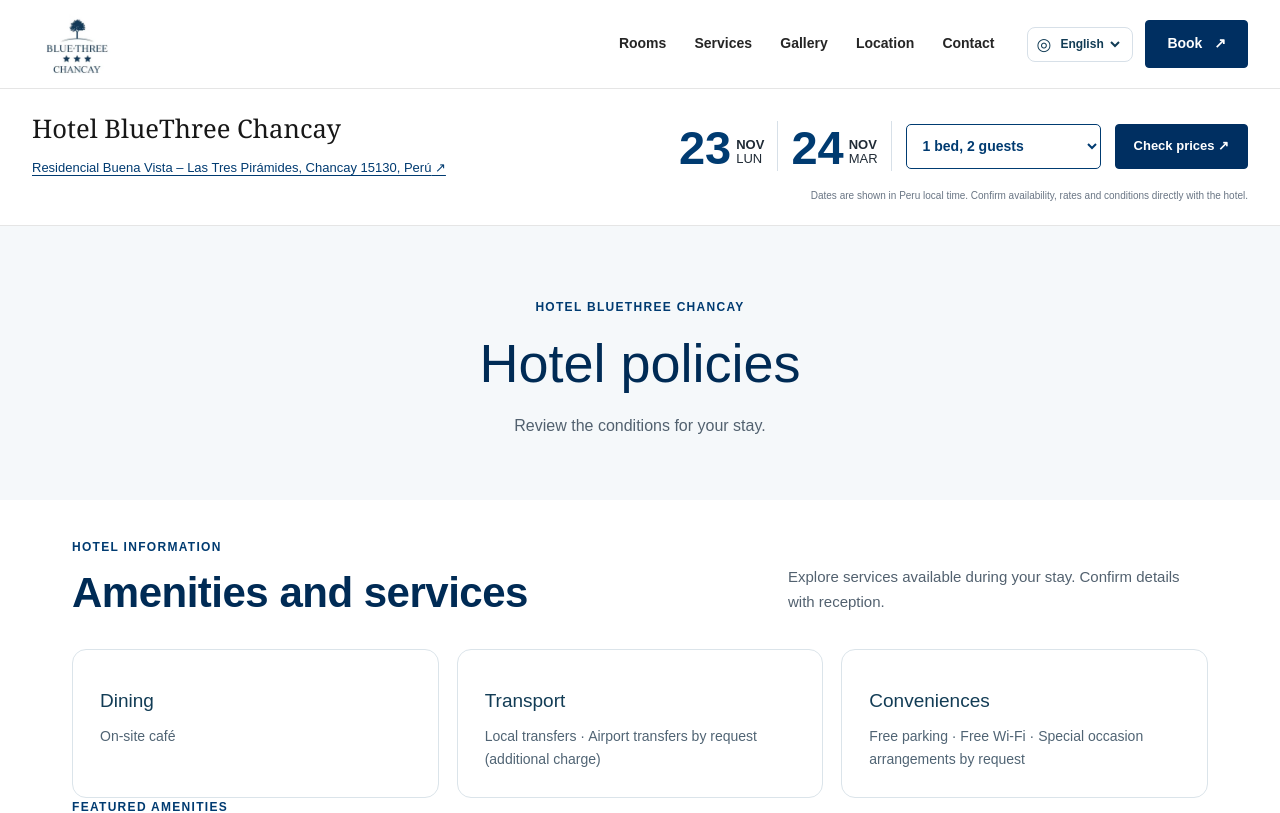
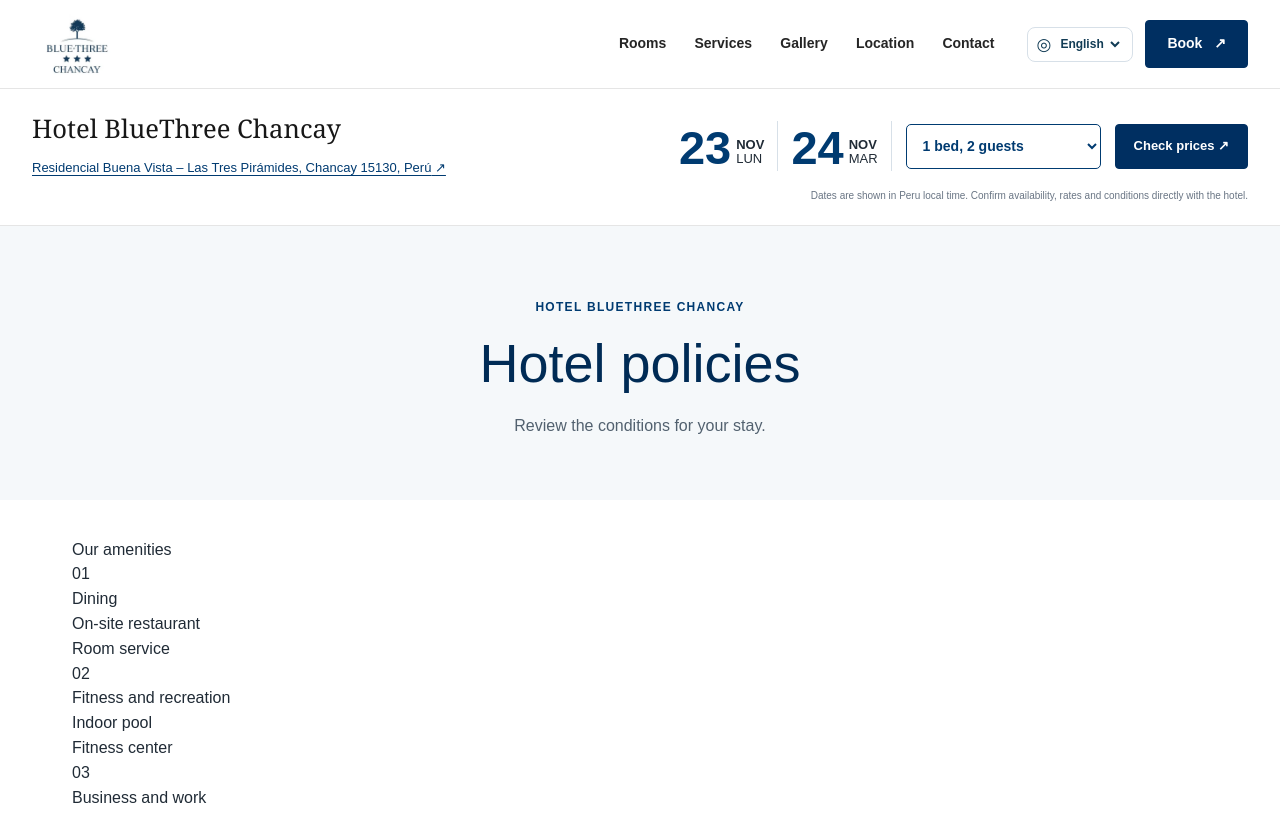
Before and after one commit to camilogomez17/hotelBlueThree, a Next.js app: page /en/politicas in a window 1280 px wide. Shown: the top 813 px of the page. Built offline with nearby package versions, Linux system fonts and the light colour scheme.

Commit message:
Use complete amenities list on hotel information pages

```diff
--- a/app/en/politicas/page.tsx
+++ b/app/en/politicas/page.tsx
@@ -1,5 +1,6 @@
 import type { Metadata } from "next";
 import PolicyTabs from "../../components/PolicyTabs";
+import HotelAmenities from "../../components/HotelAmenities";
 import { whatsapp } from "../data/hotel";
 
 export const metadata: Metadata = {
@@ -15,12 +16,7 @@ export default function Politicas() {
       <p>Review the conditions for your stay.</p>
     </section>
     <section className="section-wrap hotel-policies-page">
-      <div className="section-heading"><div><p className="eyebrow">HOTEL INFORMATION</p><h2>Amenities and services</h2></div><p>Explore services available during your stay. Confirm details with reception.</p></div>
-      <div className="home-policies-grid">
-        <article className="home-policy-card"><h3>Dining</h3><p>On-site café</p></article>
-        <article className="home-policy-card"><h3>Transport</h3><p>Local transfers · Airport transfers by request (additional charge)</p></article>
-        <article className="home-policy-card"><h3>Conveniences</h3><p>Free parking · Free Wi-Fi · Special occasion arrangements by request</p></article>
-      </div>
+      <HotelAmenities language="en" />
       <div className="section-heading"><div><p className="eyebrow">FEATURED AMENITIES</p><h2>Highlights</h2></div></div>
       <div className="home-policies-grid">
         <article className="home-policy-card"><h3>Café</h3><p>Food and drinks during your stay.</p></article>
```
